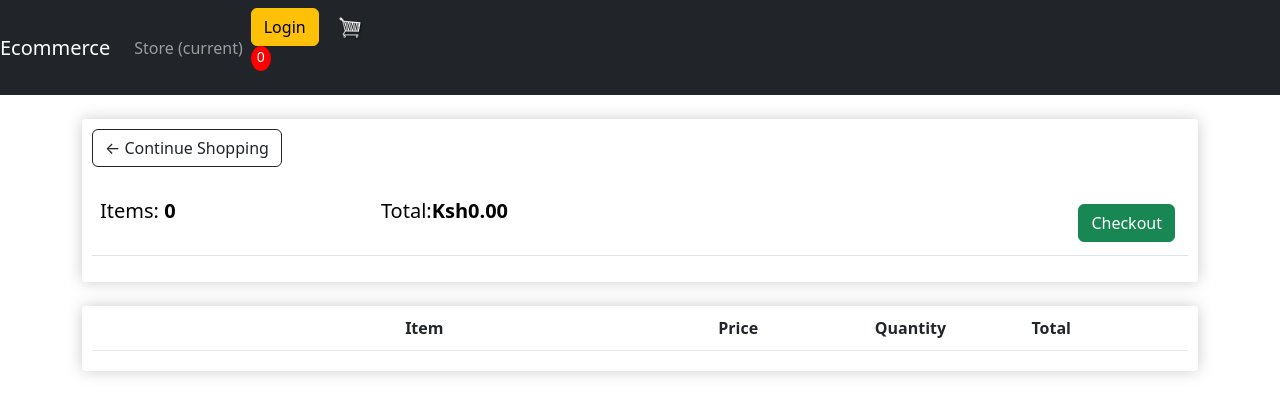
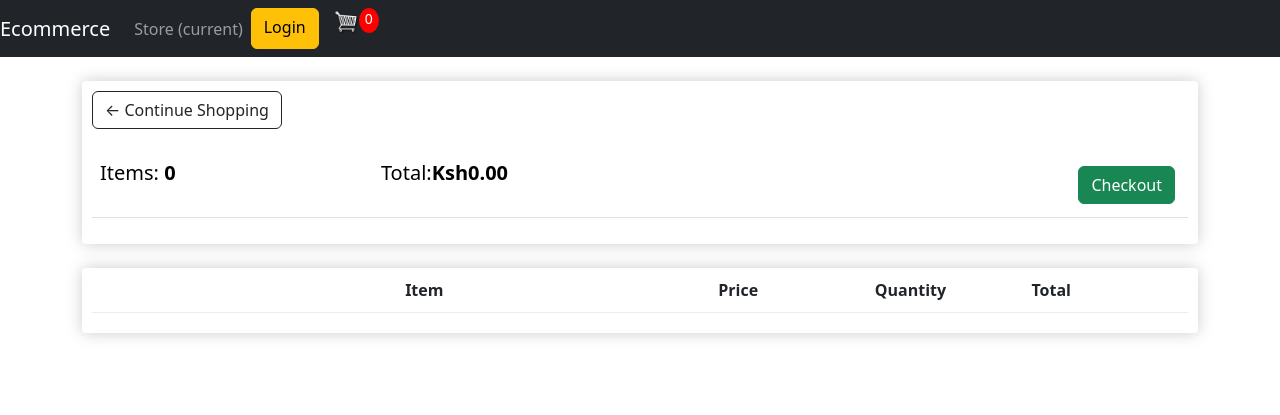
Before and after one commit to sammwaura/ecommerce, a Django app: page /cart/ in a window 1280 px wide. Shown: the top 415 px of the page. Run offline with Django 4.2, Linux system fonts and the light colour scheme; lists and menus that the app fills with data are empty.

Commit message:
modidy files

```diff
--- a/store/templates/store/main.html
+++ b/store/templates/store/main.html
@@ -17,14 +17,14 @@
         </button>
 
         <div class="collapse navbar-collapse" id="navbarSupportedContent">
-              <ul class="navbar-nav mr-auto">
+          <ul class="navbar-nav justify-content-end">
             <li class="nav-item active">
               <a class="nav-link" href="{% url 'store' %}">Store <span class="sr-only">(current)</span></a>
             </li>
 
           </ul>
-              <div class="form-inline my-2 my-lg-0">
-                   <a href="#"class="btn btn-warning">Login</a>
+          <div class="d-flex form-inline ">
+             <a href="#"class="d-flex btn btn-warning">Login</a>
 
              <a href="{% url 'cart' %}">
               <img  id="cart-icon" src="{% static 'images/cart.png' %}">
@@ -37,6 +37,8 @@
         <div class="container">
             <br>
             {% block content %}
+
+
             {% endblock content %}
 
         </div>
```
Lines whose indentation alone changed are shown as unchanged.
